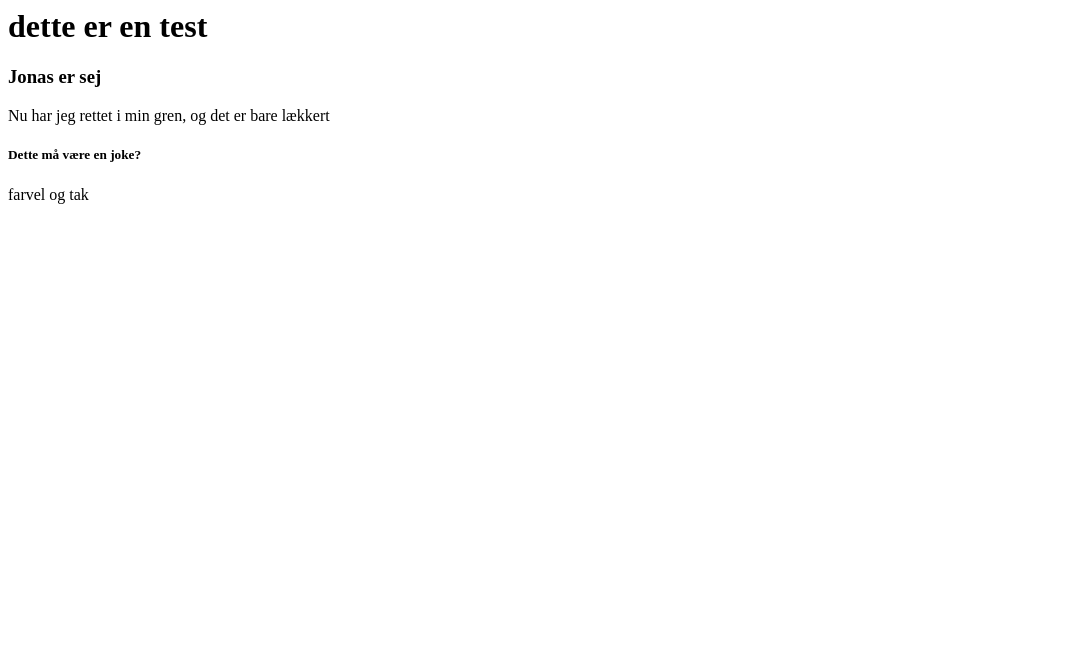
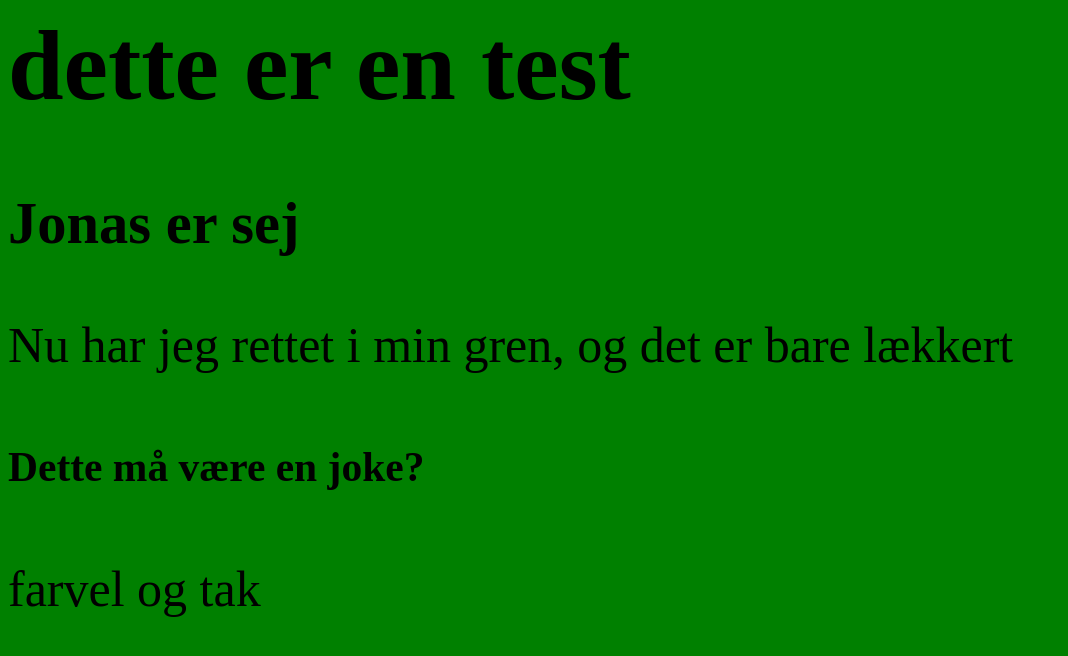
Before and after one commit to madskrigslund/Test2, a plain HTML site: page index.html in a window 1280 px wide. Shown: the whole page, without its empty margins (0-1068 px from the left). Drawn offline with Linux system fonts and the light colour scheme.

Commit message:
Tilføjet bg farve og font-størrelse

```diff
--- /dev/null
+++ b/css/style.css
@@ -0,0 +1,4 @@
+body{
+	background-color: green;
+	font-size:50px;
+}
--- a/index.html
+++ b/index.html
@@ -1,5 +1,6 @@
 <html>
 <head>
+	<link href="css/style.css" rel="stylesheet" type="text/css">
 	<title>hej</title>
 </head>
 <body>
```
